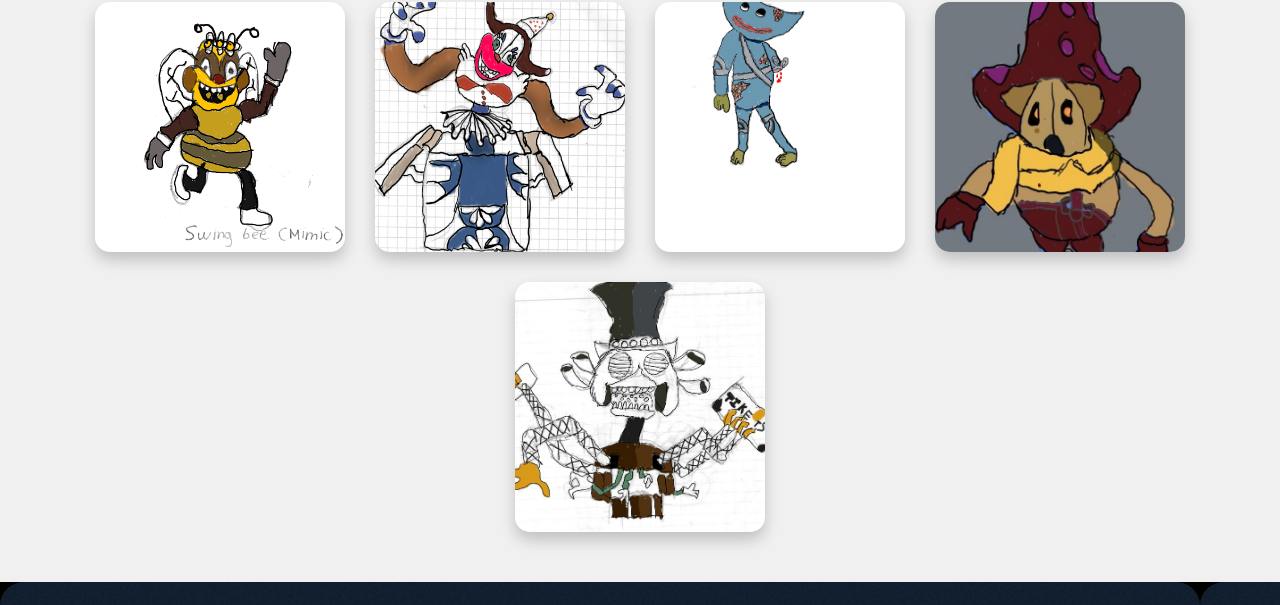
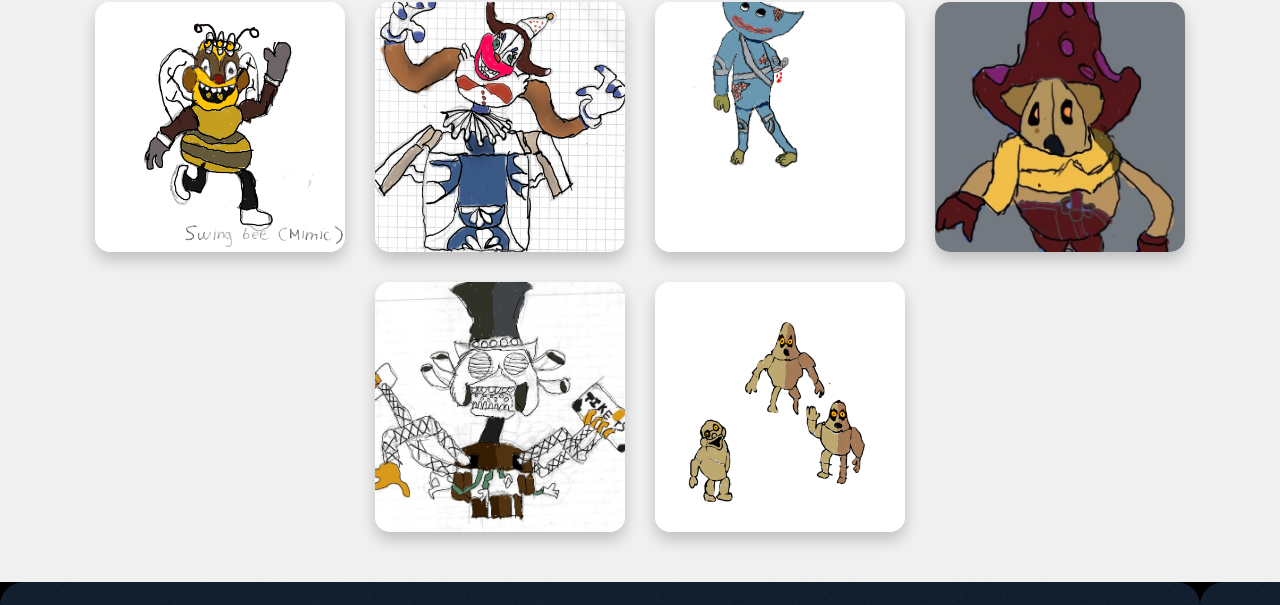
Before and after one commit to Gustavo9915/pagina_shop2.0, a plain HTML site: page nosotros.html in a window 1280 px wide. Shown: the part 890-1495 px from the top of the page. Drawn offline with Linux system fonts and the light colour scheme.

Commit message:
nuevo obra en nosotros #6

```diff
--- a/nosotros.html
+++ b/nosotros.html
@@ -34,6 +34,8 @@
             <img src="img/huggy.jpg" alt="" class="dibujo">
             <img src="img/champi1.jpg" alt="" class="dibujo">
             <img src="img/bigtop2_pag.jpg" alt="" class="dibujo">
+            <img src="img/3mimic.png" alt="" class="dibujo">
+
         </div>
     </section>
     <footer>
```
